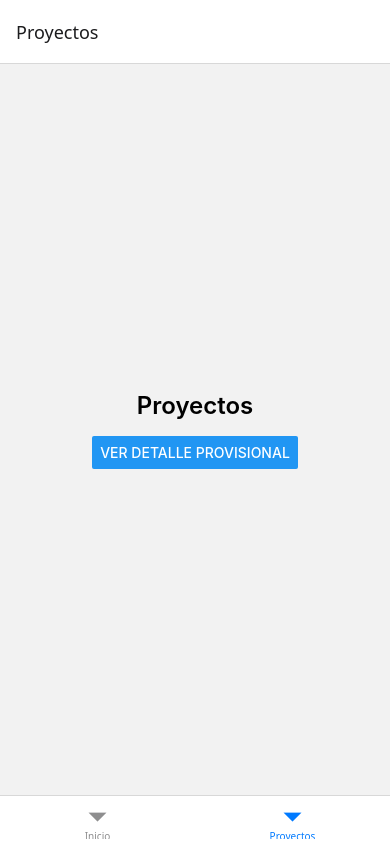
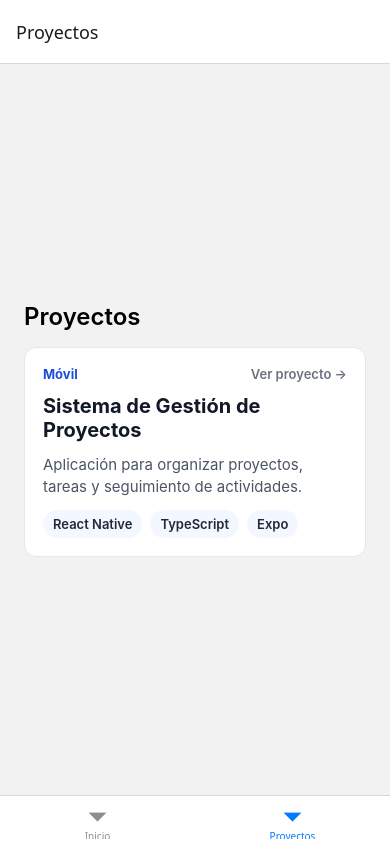
Before and after one commit to omarin0508/AppMovilesProy1OscarMarin, a React Native app: screen /ProjectsTab in a window 390 px wide. Built offline with nearby package versions, Linux system fonts and the light colour scheme.

Commit message:
feat: create reusable project card

```diff
--- /dev/null
+++ b/src/components/ProjectCard.tsx
@@ -0,0 +1,96 @@
+import { Pressable, StyleSheet, Text, View } from 'react-native';
+
+import type { Project } from '../types/project';
+
+type ProjectCardProps = {
+  project: Project;
+  onPress: () => void;
+};
+
+export function ProjectCard({ project, onPress }: ProjectCardProps) {
+  return (
+    <Pressable
+      accessibilityLabel={`Abrir proyecto ${project.title}`}
+      accessibilityRole="button"
+      onPress={onPress}
+      style={({ pressed }) => [
+        styles.card,
+        pressed ? styles.cardPressed : undefined,
+      ]}
+    >
+      <View style={styles.header}>
+        <Text style={styles.category}>{project.category}</Text>
+        <Text style={styles.openIndicator}>Ver proyecto →</Text>
+      </View>
+
+      <Text style={styles.title}>{project.title}</Text>
+      <Text style={styles.description}>{project.shortDescription}</Text>
+
+      <View style={styles.technologies}>
+        {project.technologies.map((technology) => (
+          <View key={technology} style={styles.technologyBadge}>
+            <Text style={styles.technologyText}>{technology}</Text>
+          </View>
+        ))}
+      </View>
+    </Pressable>
+  );
+}
+
+const styles = StyleSheet.create({
+  card: {
+    width: '100%',
+    borderWidth: 1,
+    borderColor: '#E5E7EB',
+    borderRadius: 12,
+    backgroundColor: '#FFFFFF',
+    padding: 18,
+    gap: 12,
+  },
+  cardPressed: {
+    opacity: 0.84,
+  },
+  header: {
+    flexDirection: 'row',
+    alignItems: 'center',
+    justifyContent: 'space-between',
+    gap: 12,
+  },
+  category: {
+    color: '#1D4ED8',
+    fontSize: 13,
+    fontWeight: '700',
+  },
+  openIndicator: {
+    color: '#6B7280',
+    flexShrink: 0,
+    fontSize: 13,
+    fontWeight: '600',
+  },
+  title: {
+    color: '#111827',
+    fontSize: 20,
+    fontWeight: '700',
+  },
+  description: {
+    color: '#4B5563',
+    fontSize: 15,
+    lineHeight: 22,
+  },
+  technologies: {
+    flexDirection: 'row',
+    flexWrap: 'wrap',
+    gap: 8,
+  },
+  technologyBadge: {
+    borderRadius: 14,
+    backgroundColor: '#F3F7FF',
+    paddingHorizontal: 10,
+    paddingVertical: 6,
+  },
+  technologyText: {
+    color: '#1F2937',
+    fontSize: 13,
+    fontWeight: '600',
+  },
+});
--- a/src/screens/ProjectsScreen.tsx
+++ b/src/screens/ProjectsScreen.tsx
@@ -1,6 +1,8 @@
 import type { NativeStackScreenProps } from '@react-navigation/native-stack';
-import { Button, StyleSheet, Text, View } from 'react-native';
+import { StyleSheet, Text, View } from 'react-native';
 
+import { ProjectCard } from '../components/ProjectCard';
+import { projects } from '../data/projects';
 import type { ProjectStackParamList } from '../types/navigation';
 
 type ProjectsScreenProps = NativeStackScreenProps<
@@ -9,11 +11,13 @@ type ProjectsScreenProps = NativeStackScreenProps<
 >;
 
 export function ProjectsScreen({ navigation }: ProjectsScreenProps) {
+  const previewProject = projects[0];
+
   return (
     <View style={styles.container}>
       <Text style={styles.title}>Proyectos</Text>
-      <Button
-        title="Ver detalle provisional"
+      <ProjectCard
+        project={previewProject}
         onPress={() => navigation.navigate('ProjectDetail')}
       />
     </View>
@@ -23,7 +27,6 @@ export function ProjectsScreen({ navigation }: ProjectsScreenProps) {
 const styles = StyleSheet.create({
   container: {
     flex: 1,
-    alignItems: 'center',
     justifyContent: 'center',
     gap: 16,
     padding: 24,
```
